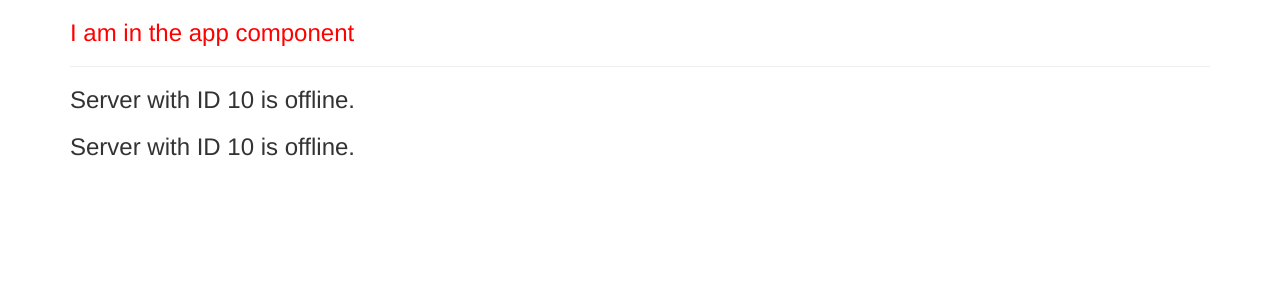
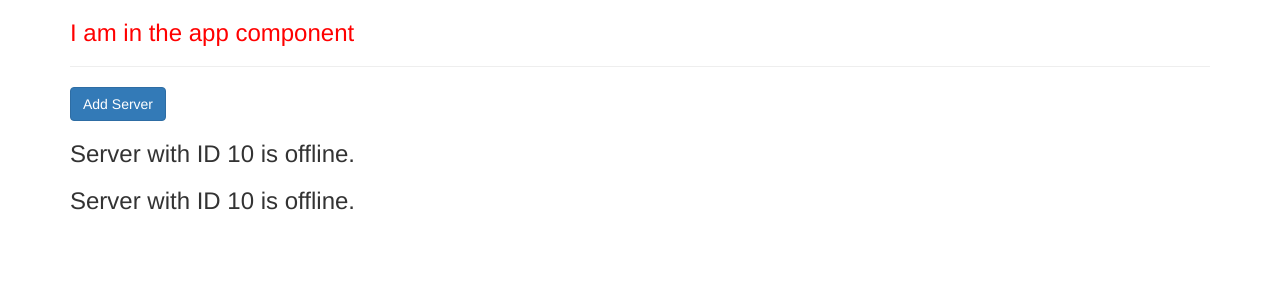
Before and after one commit to majdule/angular6, an Angular app in the folder my-first-app/: page / in a window 1280 px wide. Shown: the top 300 px of the page. Built offline with nearby package versions, Linux system fonts and the light colour scheme.

Commit message:
Property binding

```diff
--- a/my-first-app/src/app/servers/servers.component.html
+++ b/my-first-app/src/app/servers/servers.component.html
@@ -1,2 +1,3 @@
+<button class="btn btn-primary" [disabled]="!allowNewServer">Add Server</button>
 <app-server></app-server>
 <app-server></app-server>
--- a/my-first-app/src/app/servers/servers.component.ts
+++ b/my-first-app/src/app/servers/servers.component.ts
@@ -9,7 +9,14 @@
 })
 export class ServersComponent implements OnInit {
 
-  constructor() { }
+  allowNewServer = false;
+
+  constructor() {
+    setTimeout(() => {
+      this.allowNewServer = true;
+    }, 2000);
+
+   }
 
   ngOnInit() {
   }
```
